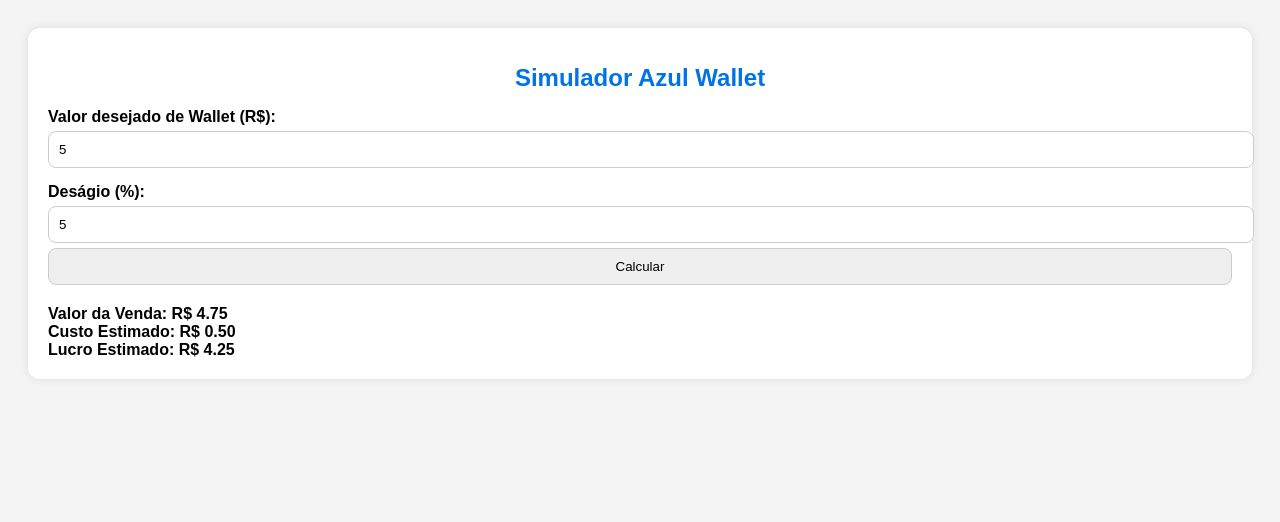
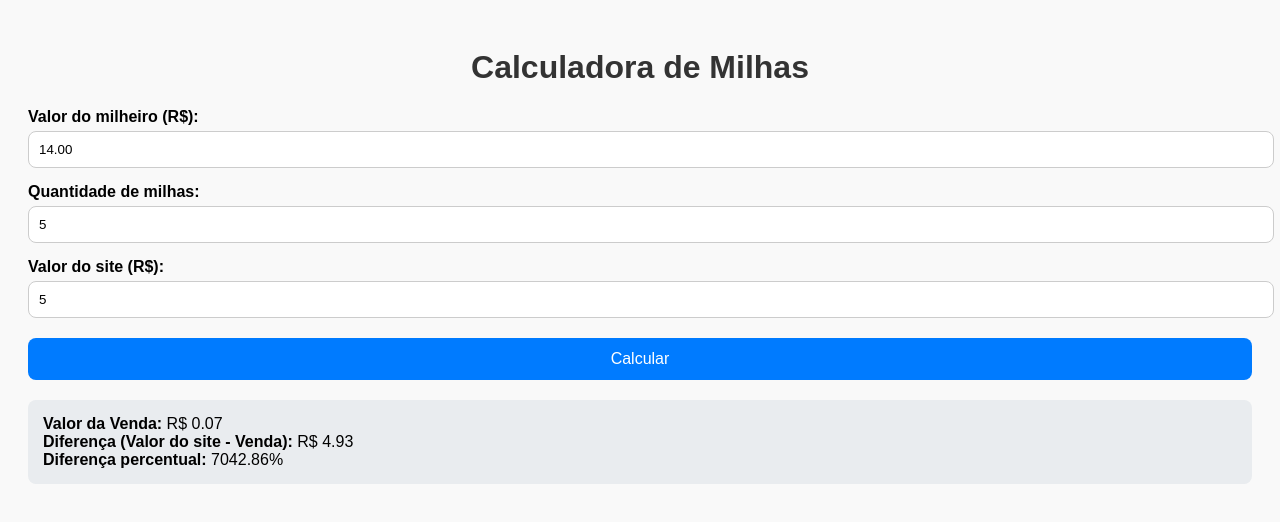
Before and after one commit to boarias/gs, a plain HTML site: page index.html in a window 1280 px wide. Both pictures are taken after typing "5", "5" into the empty fields and a click on the button "Calcular". Drawn offline with Linux system fonts and the light colour scheme.

Commit message:
Add files via upload

```diff
--- a/index.html
+++ b/index.html
@@ -1,52 +1,53 @@
-
 <!DOCTYPE html>
 <html lang="pt-br">
 <head>
   <meta charset="UTF-8">
-    <meta name="viewport" content="width=device-width, initial-scale=1.0">
-    <title>Simulador Azul Wallet</title>
+  <meta name="viewport" content="width=device-width, initial-scale=1">
+  <title>Calculadora de Milhas</title>
   <style>
-        body { font-family: Arial, sans-serif; padding: 20px; background: #f4f4f4; }
-        h1 { color: #0073e6; font-size: 24px; text-align: center; }
-        label { display: block; margin-top: 15px; font-weight: bold; }
-        input, select, button { width: 100%; padding: 10px; margin-top: 5px; border-radius: 8px; border: 1px solid #ccc; }
-        .card { background: white; padding: 20px; border-radius: 12px; box-shadow: 0 0 10px rgba(0,0,0,0.1); }
-        .result { margin-top: 20px; font-size: 16px; font-weight: bold; }
+    body { font-family: Arial, sans-serif; background: #f9f9f9; padding: 20px; }
+    h1 { text-align: center; color: #333; }
+    label { margin-top: 15px; display: block; font-weight: bold; }
+    input { width: 100%; padding: 10px; margin-top: 5px; border-radius: 8px; border: 1px solid #ccc; }
+    button { margin-top: 20px; padding: 12px; background: #007BFF; color: white; border: none; width: 100%; border-radius: 8px; font-size: 16px; }
+    button:hover { background: #0056b3; }
+    .result { margin-top: 20px; padding: 15px; background: #e9ecef; border-radius: 8px; }
   </style>
 </head>
 <body>
-    <div class="card">
-        <h1>Simulador Azul Wallet</h1>
-        <label for="valorWallet">Valor desejado de Wallet (R$):</label>
-        <input type="number" id="valorWallet" placeholder="Ex: 1000">
+  <h1>Calculadora de Milhas</h1>
+  <label>Valor do milheiro (R$):</label>
+  <input type="number" id="valorMilheiro" value="14.00" step="0.01">
 
-        <label for="desagio">Deságio (%):</label>
-        <input type="number" id="desagio" step="0.01" placeholder="Ex: 25">
+  <label>Quantidade de milhas:</label>
+  <input type="number" id="quantidadeMilhas">
+
+  <label>Valor do site (R$):</label>
+  <input type="number" id="valorSite" step="0.01">
 
   <button onclick="calcular()">Calcular</button>
 
   <div class="result" id="resultado"></div>
-    </div>
 
   <script>
     function calcular() {
-            const valorWallet = parseFloat(document.getElementById("valorWallet").value);
-            const desagio = parseFloat(document.getElementById("desagio").value);
+      const milheiro = parseFloat(document.getElementById('valorMilheiro').value);
+      const milhas = parseFloat(document.getElementById('quantidadeMilhas').value);
+      const valorSite = parseFloat(document.getElementById('valorSite').value);
 
-            if (!valorWallet || !desagio) {
-                document.getElementById("resultado").innerText = "Preencha todos os campos.";
+      if (isNaN(milheiro) || isNaN(milhas) || isNaN(valorSite)) {
+        document.getElementById('resultado').innerHTML = "Por favor, preencha todos os campos corretamente.";
         return;
       }
 
-            const valorVenda = valorWallet * (1 - desagio / 100);
-            const custo = valorWallet * 0.1; // Exemplo de custo proporcional fictício
-            const lucro = valorVenda - custo;
+      const valorVenda = (milhas / 1000) * milheiro;
+      const diferenca = valorSite - valorVenda;
+      const percentual = ((diferenca / valorVenda) * 100).toFixed(2);
 
-            document.getElementById("resultado").innerHTML = `
-                Valor da Venda: R$ ${valorVenda.toFixed(2)}<br>
-                Custo Estimado: R$ ${custo.toFixed(2)}<br>
-                Lucro Estimado: R$ ${lucro.toFixed(2)}
-            `;
+      document.getElementById('resultado').innerHTML = `
+        <strong>Valor da Venda:</strong> R$ ${valorVenda.toFixed(2)}<br>
+        <strong>Diferença (Valor do site - Venda):</strong> R$ ${diferenca.toFixed(2)}<br>
+        <strong>Diferença percentual:</strong> ${percentual}%`;
     }
   </script>
 </body>
```
Lines whose indentation alone changed are shown as unchanged.
